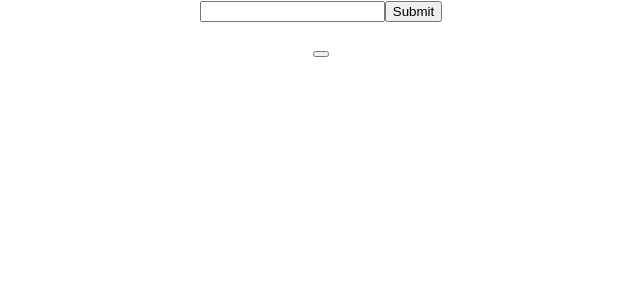
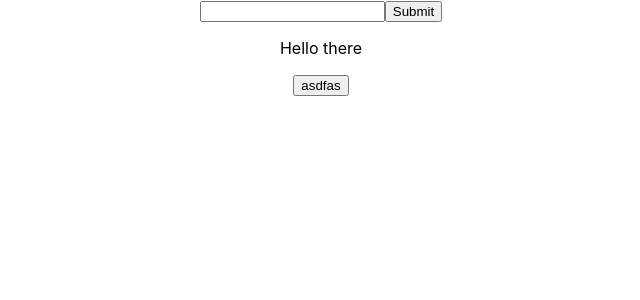
Before and after one commit to Aivazov/react-cra-task-3, a React (Create React App) app: page / in a window 1280 px wide. Shown: the top 300 px of the page, without its empty margins (319-959 px from the left). Built offline with nearby package versions, Linux system fonts and the light colour scheme.

Commit message:
fixing bugs

```diff
--- a/src/App.js
+++ b/src/App.js
@@ -25,7 +25,7 @@ class App extends Component {
   };
 
   usingElement = () => {
-    this.setState((prev) => ({ element: prev.element + 1 }));
+    this.setState((prev) => ({ name: prev.name + 1 }));
   };
 
   componentDidMount() {
@@ -47,8 +47,7 @@ class App extends Component {
   compoe;
 
   render() {
-
-    console.log(this.state)
+    console.log(this.state);
     return (
       <div className="App">
         <form onSubmit={this.addElement}>
--- a/src/Lecture 1/Lecture_1.jsx
+++ b/src/Lecture 1/Lecture_1.jsx
@@ -1,11 +1,11 @@
 import React from 'react';
 
-function Lecture_1({state, method}) {
+function Lecture_1({ state, method }) {
   return (
     <div>
-      <p></p>
+      <p>Hello there</p>
       <button type="button" onClick={method}>
-        {state.element}
+        {state.name}
       </button>
     </div>
   );
```
